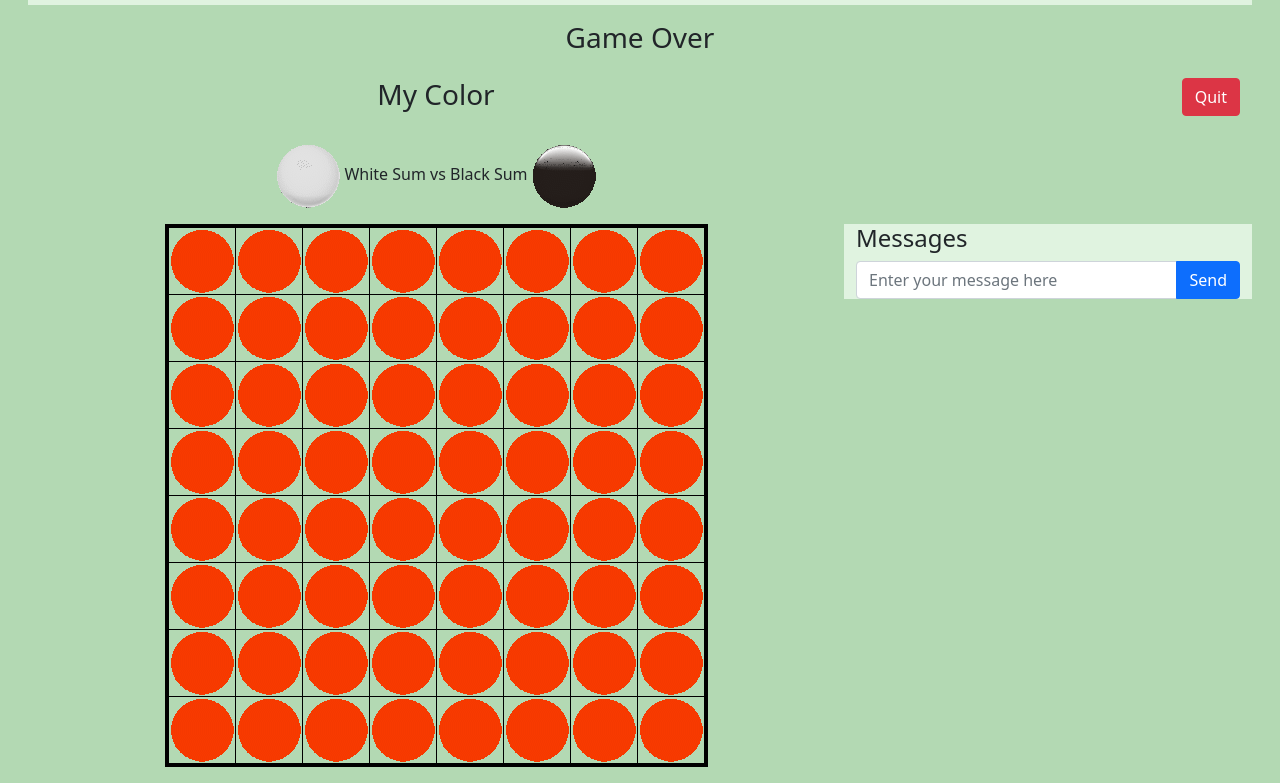
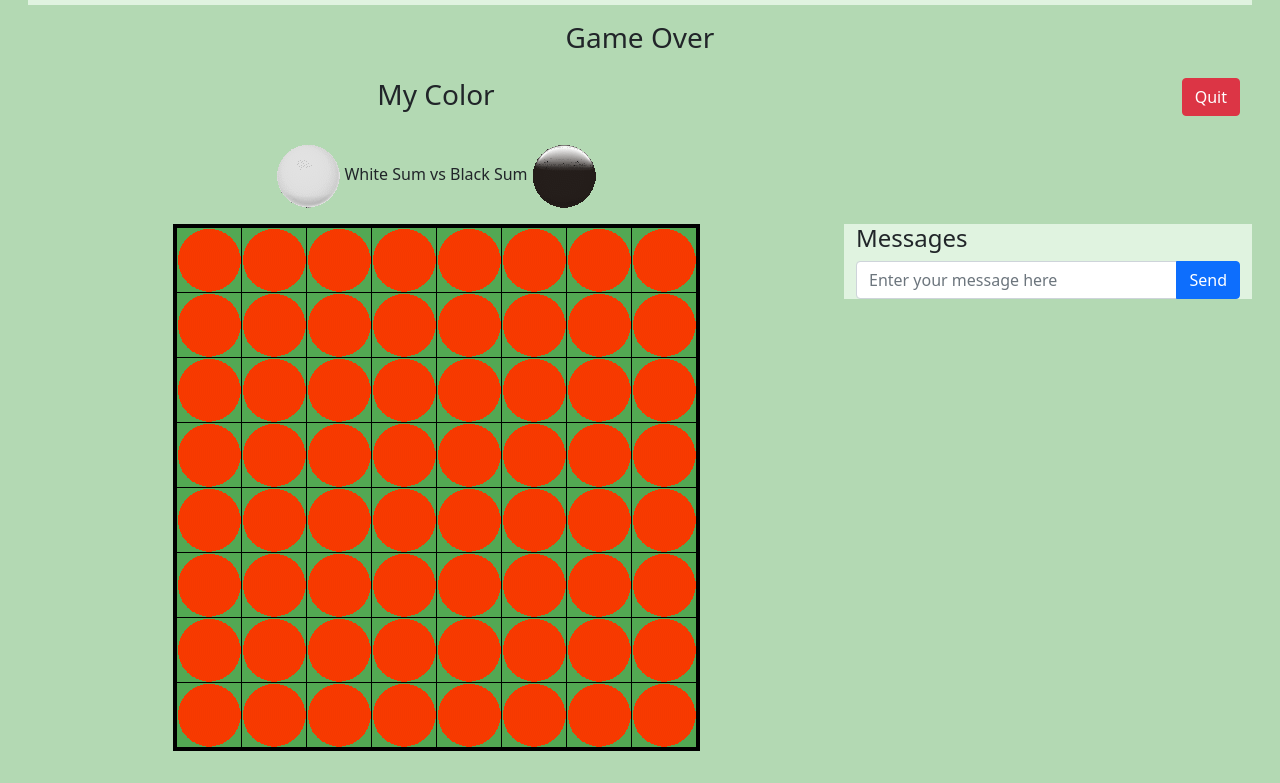
Before and after one commit to hanjini7/reversi-jinny, a website: page public/game.html in a window 1280 px wide. Shown: the part 53-836 px from the top of the page. Drawn offline with nearby package versions, Linux system fonts and the light colour scheme; no server answers.

Commit message:
Add files via upload

```diff
--- a/public/assets/css/game.css
+++ b/public/assets/css/game.css
@@ -18,13 +18,14 @@ body {
 
   table#game_board {
       border: 4px solid black;
-      margin: 0pxl
+      margin: 0px;
       padding: 0px;
   }
 
   table#game_board td {
+    background-color: rgb(83, 168, 83);
     border: 1px solid black;
-    margin: 0pxl
+    margin: 0px;
     padding: 0px;
 }
 
```
